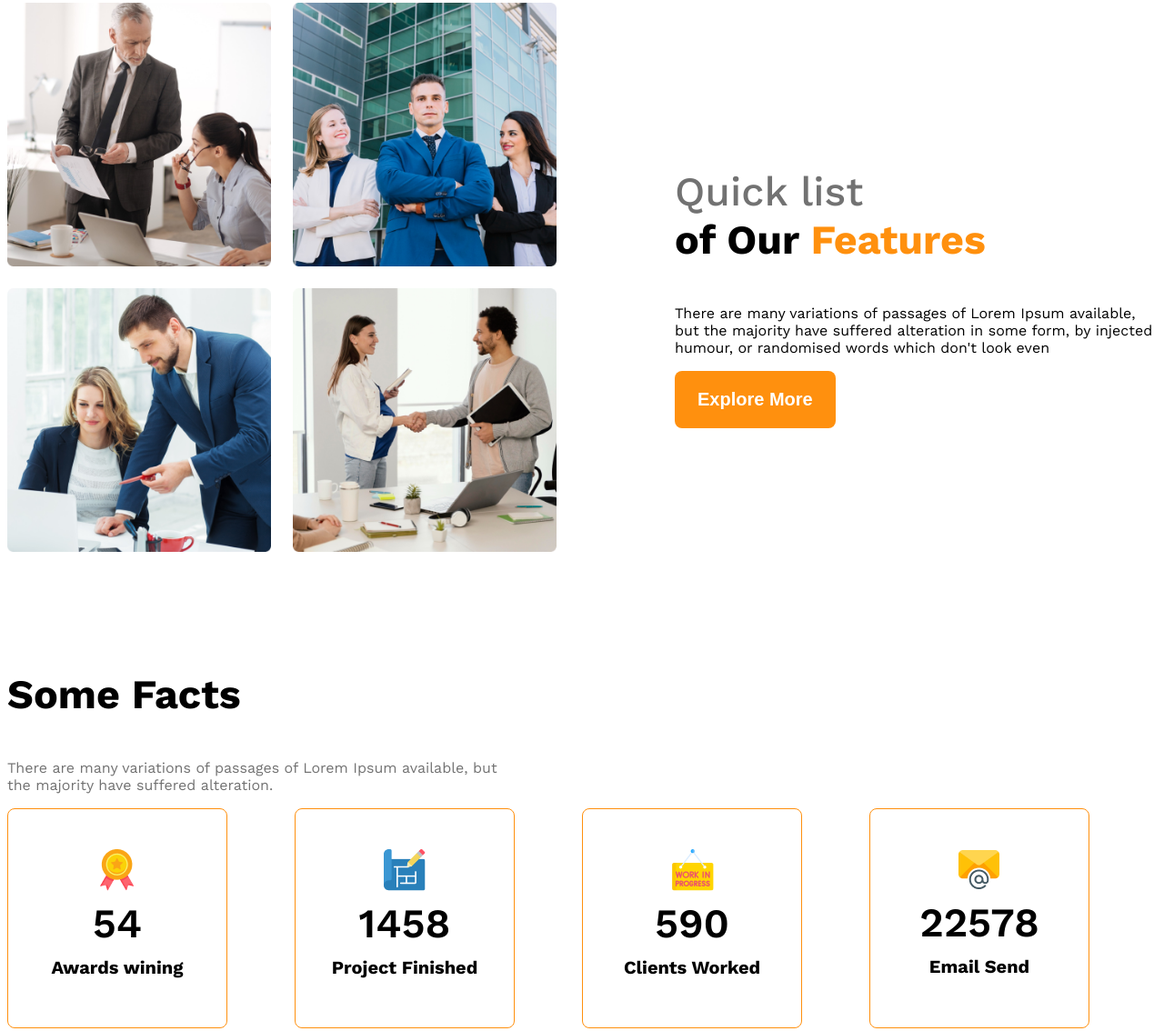
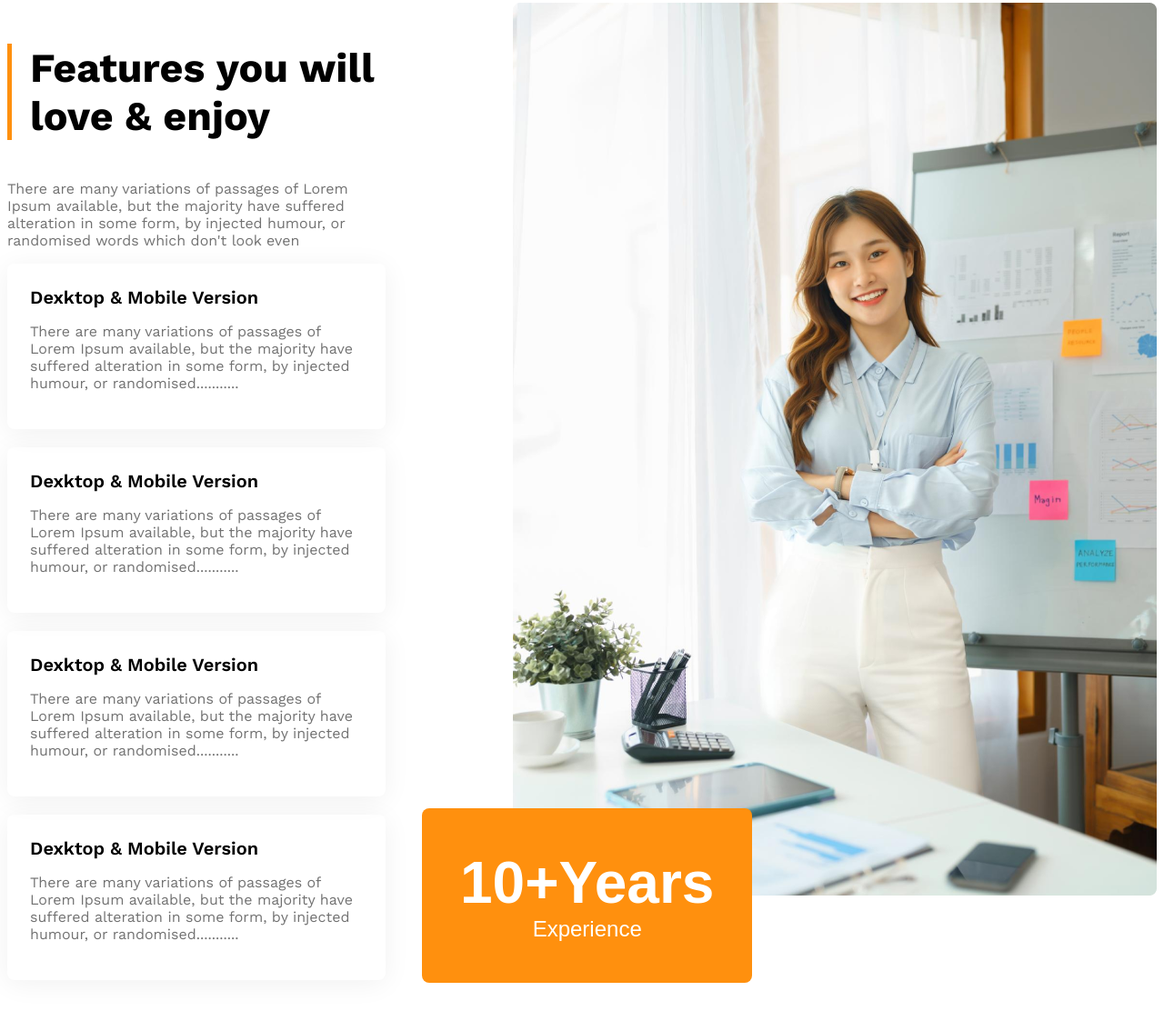
Before and after one commit to Maruf343/G3_Architect, a plain HTML site: page index.html in a window 1280 px wide. Shown: the part 1195-2329 px from the top of the page at 91% size. Drawn offline with nearby package versions, Linux system fonts and the light colour scheme.

Commit message:
completed all the section

```diff
--- a/css/style.css
+++ b/css/style.css
@@ -100,6 +100,40 @@ main > section{
 #quick-list{
     font-weight: 500;
 }
+/* feature section start */
+#feature-section-title{
+    border-left: 5px solid #FF900E;
+    padding-left: 20px;
+}
+.features{
+    gap: 140px;
+}
+.feature-card{
+    padding: 25px;
+    border-radius: 8px;
+    box-shadow: 0 4px 30px 0 rgba(0, 0, 0, 0.06);
+    margin-bottom: 20px;
+}
+.feature-card .feature-title{
+    font-weight: 600;
+    font-size: 1.25rem;
+    margin-top: 0px;
+    margin-bottom: 0px;
+}
+.experience-badge{
+    padding: 45px 42px;
+    font-size: 1.5rem;
+    font-weight: 500;
+    margin-left: -100px;
+    margin-top: -100px;
+}
+#experience-year{
+    font-size: 4rem;
+    font-weight: 700;
+}
+.feature-architect{
+    width: 100%;
+}
 /* facts related styles */
 .facts-container{
     display: grid;
@@ -147,7 +181,9 @@ main > section{
 @media screen and (max-width: 576px) {
     .navbar,
     .nav-link,
-    .team{
+    .team,
+    .features
+    {
         flex-direction: column;
     }
     .team-img-container,
@@ -168,10 +204,14 @@ main > section{
     .our-feature{
         margin-left: 20px;
     }
+    .experience-badge{
+        margin-top: 20px;
+        margin-left: 20px;
+    }
 }
 /* medium size device */
 @media screen and (min-width: 576px) and (max-width: 992px) {
-    .team{
+    .team, .features{
         flex-direction: column;
     }
     .our-feature{
@@ -184,4 +224,8 @@ main > section{
         gap: 50px;
         justify-items: center;
     }
+    .experience-badge{
+        margin-top: 20px;
+        margin-left: 20px;
+    }
 }
--- a/index.html
+++ b/index.html
@@ -29,6 +29,41 @@
         </div>
     </header>
     <main>
+        <!-- feature section start -->
+         <section class="features display-flex">
+            <div>
+                <h3 id="feature-section-title" class="section-title">Features you will <br> love & enjoy</h3>
+                <p class="text-light-gray">
+                    There are many variations of passages of Lorem Ipsum available, but the majority have suffered alteration in some form, by injected humour, or randomised words which don't look even
+                </p>
+                <!-- feature card container -->
+                 <div class="feature-card">
+                    <h4 class="feature-title">Dexktop & Mobile Version</h4>
+                    <p class="text-light-gray">There are many variations of passages of Lorem Ipsum available, but the majority have suffered alteration in some form, by injected humour, or randomised...........</p>
+                 </div>
+                 <div class="feature-card">
+                    <h4 class="feature-title">Dexktop & Mobile Version</h4>
+                    <p class="text-light-gray">There are many variations of passages of Lorem Ipsum available, but the majority have suffered alteration in some form, by injected humour, or randomised...........</p>
+                 </div>
+                 <div class="feature-card">
+                    <h4 class="feature-title">Dexktop & Mobile Version</h4>
+                    <p class="text-light-gray">There are many variations of passages of Lorem Ipsum available, but the majority have suffered alteration in some form, by injected humour, or randomised...........</p>
+                 </div>
+                 <div class="feature-card">
+                    <h4 class="feature-title">Dexktop & Mobile Version</h4>
+                    <p class="text-light-gray">There are many variations of passages of Lorem Ipsum available, but the majority have suffered alteration in some form, by injected humour, or randomised...........</p>
+                 </div>
+            </div>
+            <div class="feature-architect">
+                <img src="images/architect.png" alt="">
+                <button class="btn-primary experience-badge">
+                    <span id="experience-year">10+Years</span>
+                    <br>
+                    <span>Experience</span>
+                </button>
+            </div>
+         </section>
+        <!-- team section start -->
         <section class="team display-flex">
             <div class="team-img-containr">
                 <img src="images/team1.png" alt="two Architect descussing about project">
@@ -77,7 +112,7 @@
                 </div>
             </div>
         </section>
-        <!-- some fact section start -->
+        <!-- sponsor section start -->
          <section class="our-sponsors">
             <div class="sponsor-info">
                 <h3 class="section-title">Our Sponsors</h3>
```
